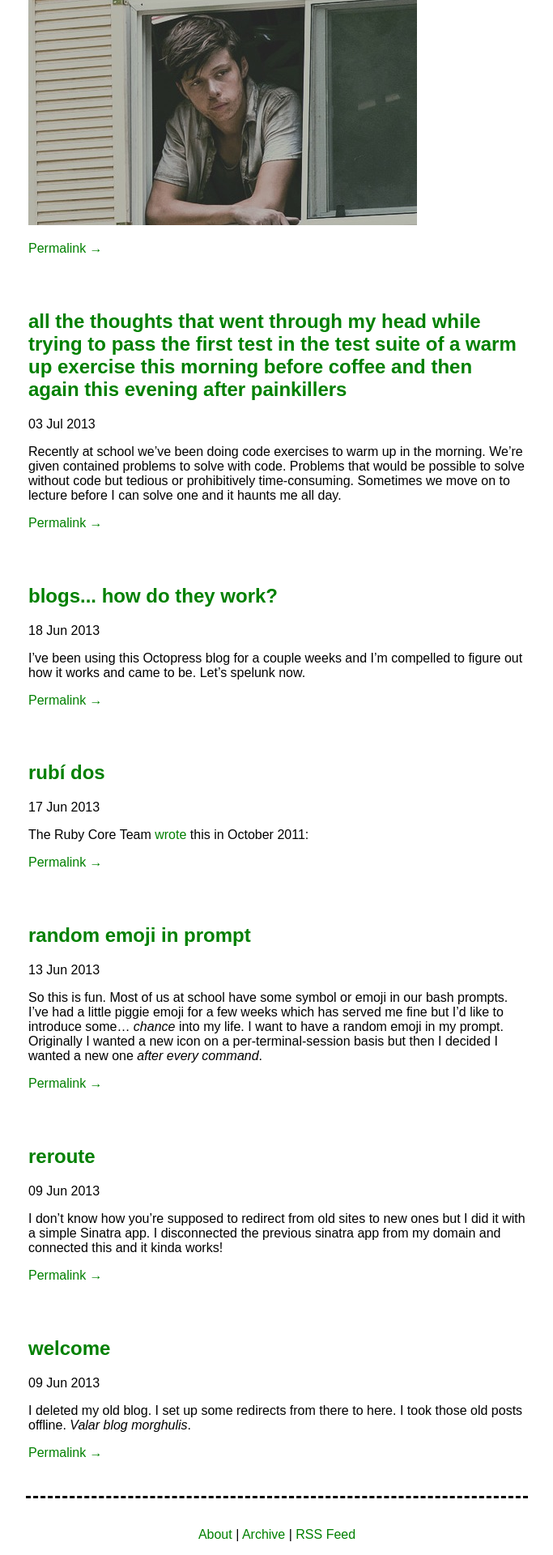
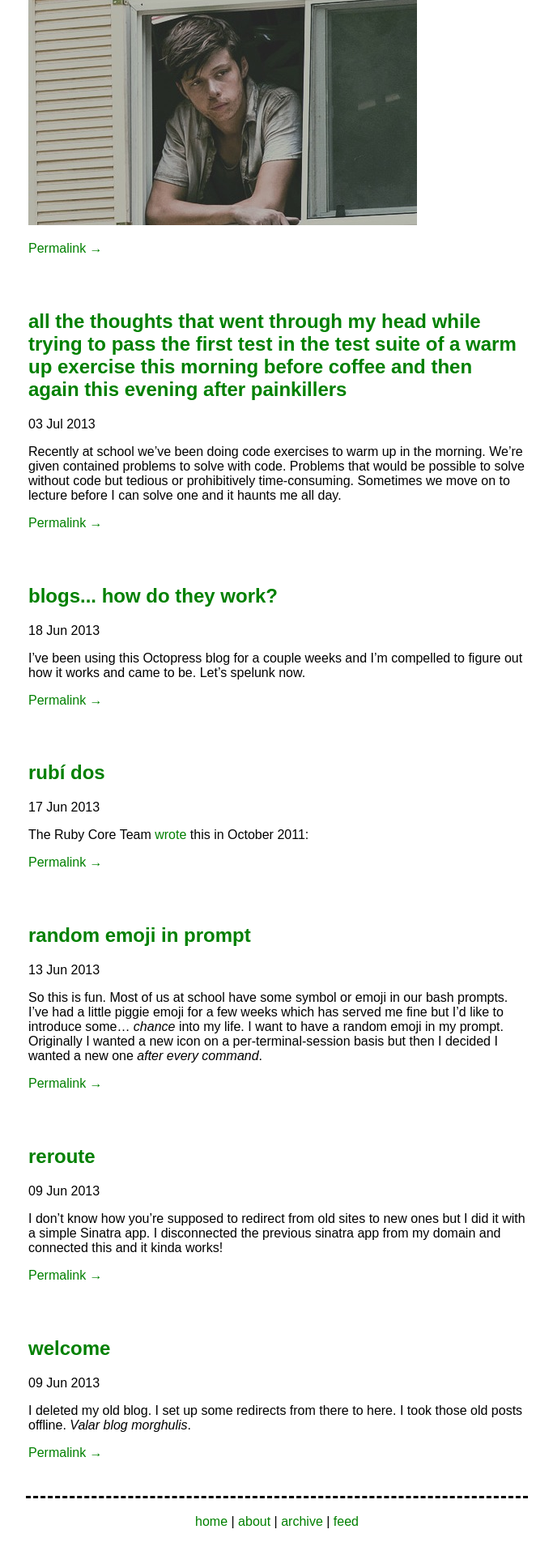
Before and after one commit to hardscrabble/hardscrabble.github.io, a Jekyll site: the page built from index.html, in a window 1280 px wide. Shown: the part 893-2813 px from the top of the page at 81% size, without its empty margins (298-981 px from the left). Built offline with Jekyll 4.4.1, drawn with Linux system fonts in a browser that asks for light colours; comment, search, counter and statistics services are not loaded.

Commit message:
update footer

```diff
--- a/_includes/footer.html
+++ b/_includes/footer.html
@@ -1,3 +1,6 @@
 <footer>
-  <p><a href="{{ site.baseurl }}about/">About</a> | <a href="{{ site.baseurl }}archive/">Archive</a> | <a href="{{ site.baseurl }}feed.xml">RSS Feed</a></p>
+  <a href="{{ site.baseurl }}"</a>home</a>
+  | <a href="{{ site.baseurl }}about/">about</a>
+  | <a href="{{ site.baseurl }}archive/">archive</a>
+  | <a href="{{ site.baseurl }}feed.xml">feed</a>
 </footer>
--- a/css/style.css
+++ b/css/style.css
@@ -3439,13 +3439,9 @@ body {
 
 footer {
   text-align: center;
-  margin-top: 20px;
+  margin: 20px 0;
   padding-top: 20px;
   border-top: dashed black 3px; }
-  footer ul.links {
-    list-style: none;
-    margin: 0;
-    padding: 0; }
 
 /* Code Highlighting Style for Pygments or Rouge */
 /* Solarized Light Color Scheme by Ethan Schoonover */
```
Also changed, not shown: _scss/_footer.scss (+1 -6 lines).
